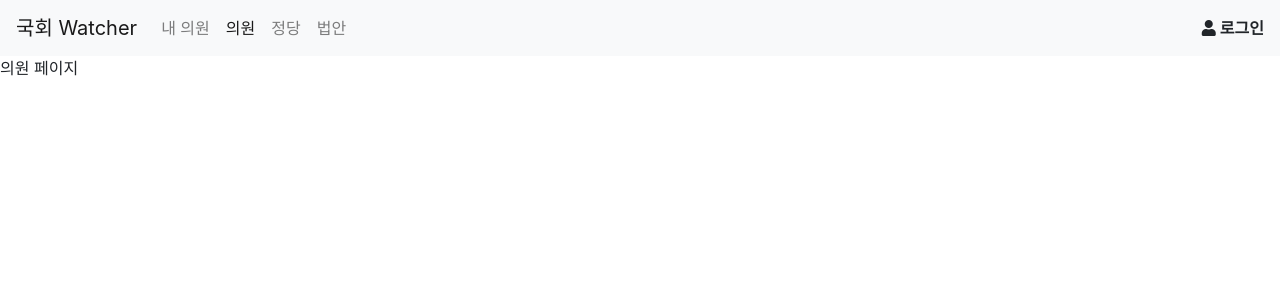
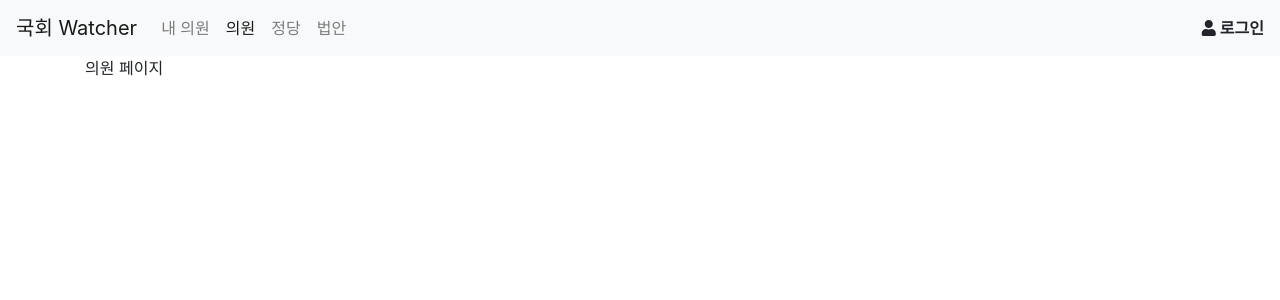
Before and after one commit to feynubrick/client-naw, a React (Create React App) app: page /mna in a window 1280 px wide. Shown: the top 300 px of the page. Built offline with nearby package versions, Linux system fonts and the light colour scheme.

Commit message:
Add Container, Switch
- react-bootstrap Container 컴포넌트 div class="container"와 같음 양쪽에 마진을 준다.

- react-router-dom Switch 컴포넌트는 자식 라우트 컴포넌트중 조건에 일치하는 한가지만 그려준다.

```diff
--- a/src/App.jsx
+++ b/src/App.jsx
@@ -1,7 +1,8 @@
 import React, { Component } from "react";
-import { Route } from "react-router-dom";
+import { Route, Switch } from "react-router-dom";
 import Menu from "./components/Menu";
 import { MyMNA, MNA, Party, Bill } from "./pages";
+import { Container } from "react-bootstrap";
 import "bootstrap/dist/css/bootstrap.css";
 
 class App extends Component {
@@ -9,11 +10,15 @@
     return (
       <div>
         <Menu />
-        <Route exact path="/" />
-        <Route path="/mymna" component={MyMNA} />
-        <Route path="/mna" component={MNA} />
-        <Route path="/party" component={Party} />
-        <Route path="/bill" component={Bill} />
+        <Container>
+          <Switch>
+            <Route exact path="/" />
+            <Route path="/mymna" component={MyMNA} />
+            <Route path="/mna" component={MNA} />
+            <Route path="/party" component={Party} />
+            <Route path="/bill" component={Bill} />
+          </Switch>
+        </Container>
       </div>
     );
   }
```
